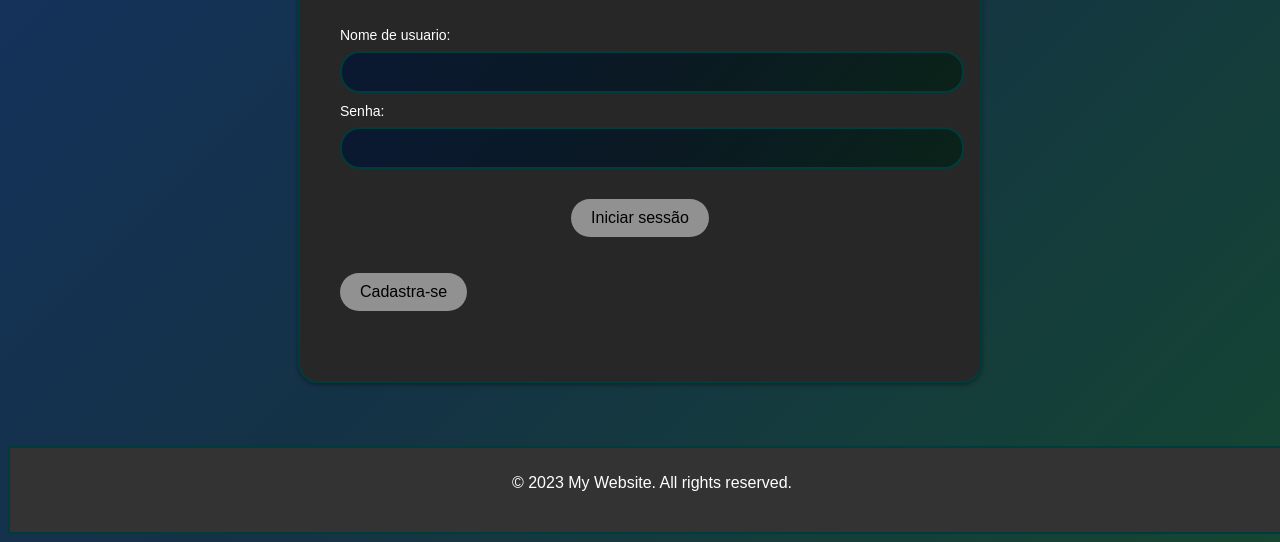
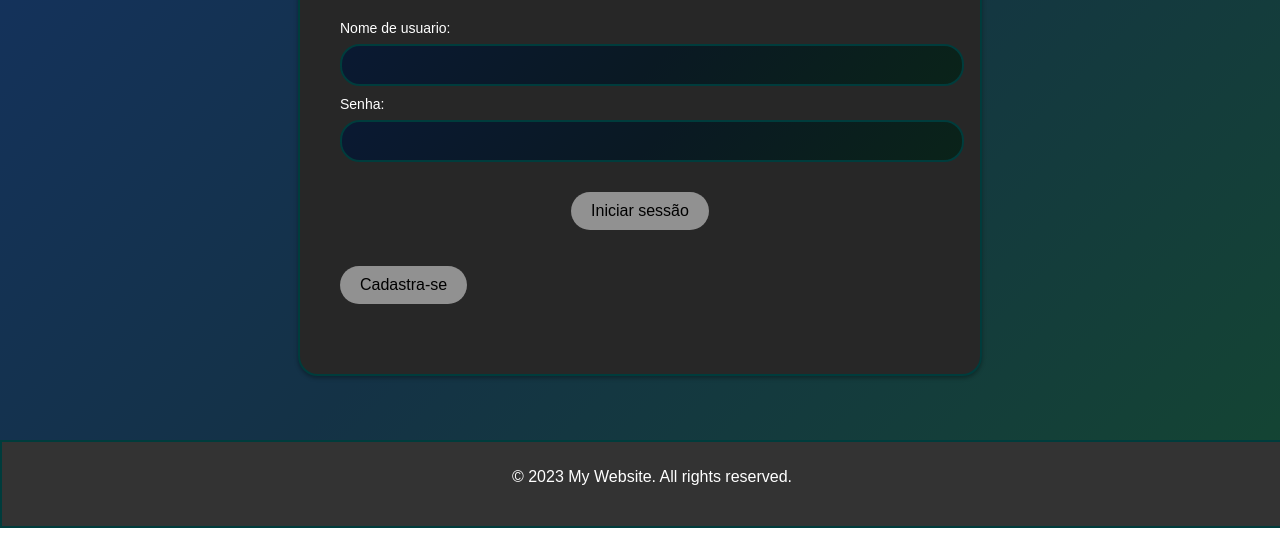
Before and after one commit to SamueLPS3/Trabalho, a plain HTML site: page index.html in a window 1280 px wide. Shown: the part 338-880 px from the top of the page. Drawn offline with Linux system fonts and the light colour scheme.

Commit message:
Update style.css

```diff
--- a/style.css
+++ b/style.css
@@ -1,6 +1,8 @@
 body{
   background-image: linear-gradient( 135deg,rgb(20,50,100), rgb(20, 50, 70), rgb(20, 70, 50));
     font-family: arial, sans-serif;
+  margin: 0;
+  padding: 0%;
 }
 
 .container {
```
